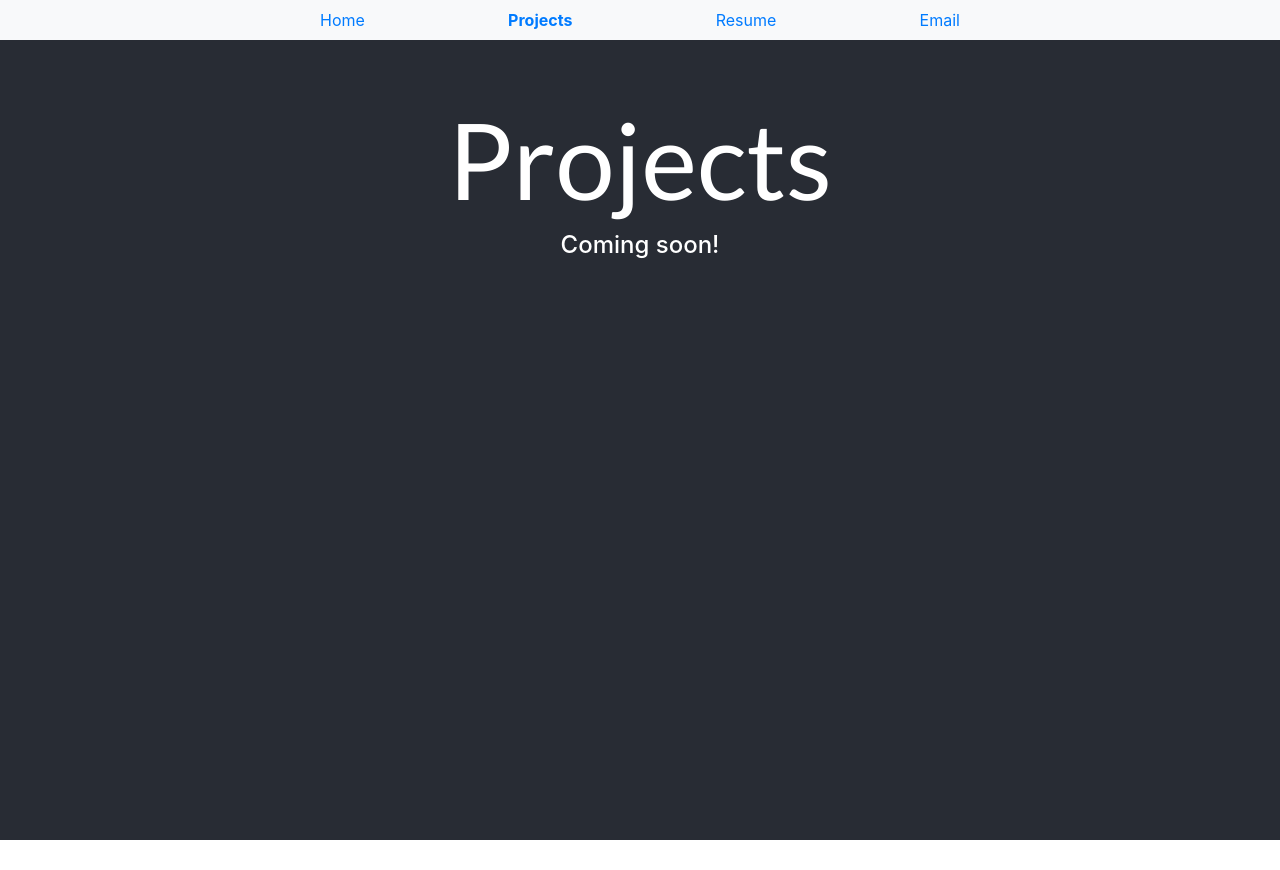
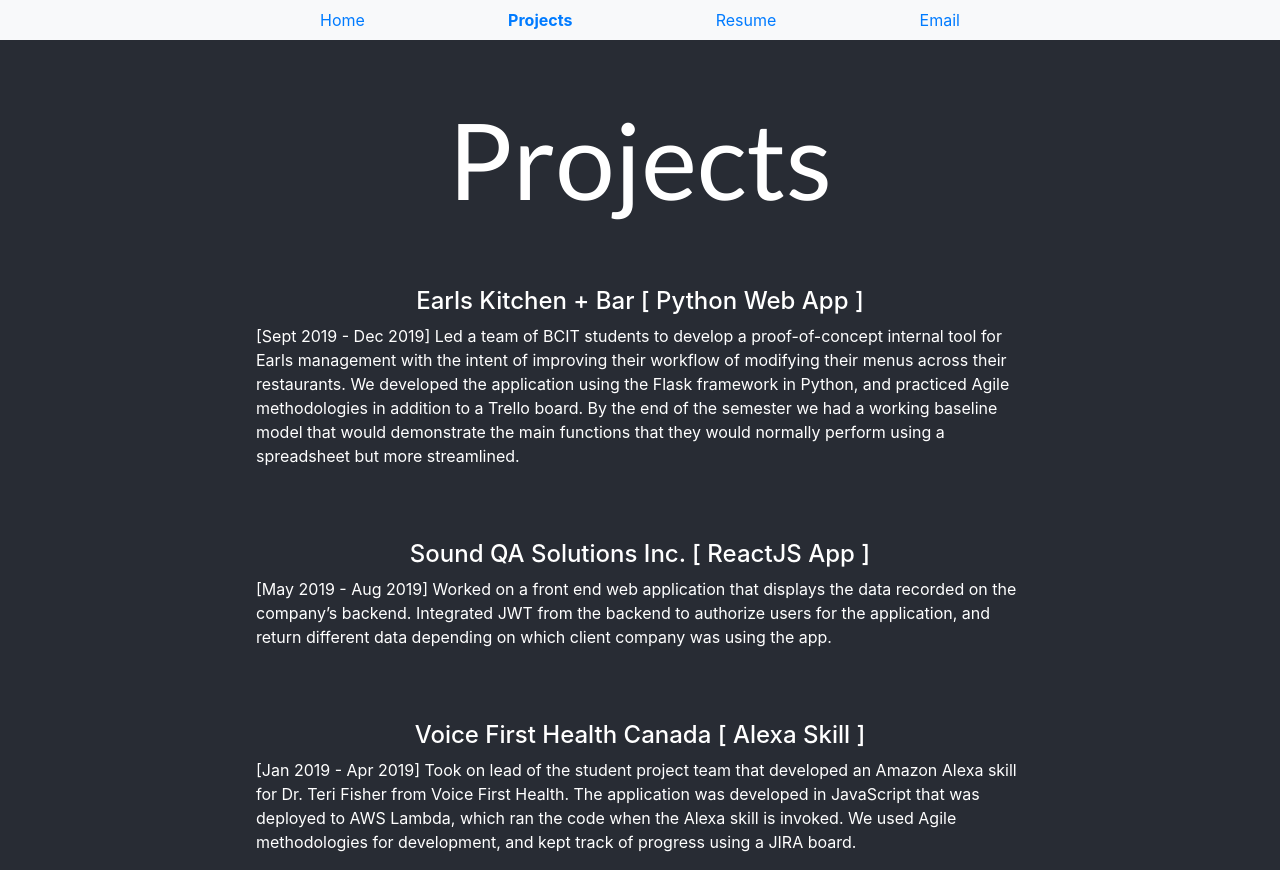
Before and after one commit to bwong97/web-portfolio, a React (Create React App) app: page /projects in a window 1280 px wide. Before the commit the page ends 840 px from the top, so only its background shows below. Built offline with nearby package versions, Linux system fonts and the light colour scheme.

Commit message:
updated projects page

```diff
--- a/src/App.css
+++ b/src/App.css
@@ -37,3 +37,11 @@
 .selected {
   font-weight: bold;
 }
+
+.job-section {
+  width: 60vw;
+}
+
+.job-header {
+  text-align: center;
+}
--- a/src/components/Projects/index.js
+++ b/src/components/Projects/index.js
@@ -1,11 +1,16 @@
 import React from 'react'
+import SoundQA from './portfolio/SoundQA'
+import VoiceFirst from './portfolio/VoiceFirst'
+import EarlsKitchen from './portfolio/EarlsKitchen'
 
 function Projects() {
   return (
     <div className="App-header">
       <h1>&nbsp;</h1>
       <h1 className="My-name">Projects</h1>
-      <h4>Coming soon!</h4>
+      <EarlsKitchen />
+      <SoundQA />
+      <VoiceFirst />
     </div>
   )
 }
--- /dev/null
+++ b/src/components/Projects/portfolio/EarlsKitchen.js
@@ -0,0 +1,19 @@
+
+
+import React from 'react'
+
+function EarlsKitchen() {
+  return (
+    <div className="job-section">
+      <h1>&nbsp;</h1>
+      <h4 className="job-header">Earls Kitchen + Bar [ Python Web App ]</h4>
+      <p>[Sept 2019 - Dec 2019] Led a team of BCIT students to develop a proof-of-concept internal tool for Earls management with the
+intent of improving their workflow of modifying their menus across their restaurants. We developed the
+application using the Flask framework in Python, and practiced Agile methodologies in addition to a
+Trello board. By the end of the semester we had a working baseline model that would demonstrate the
+main functions that they would normally perform using a spreadsheet but more streamlined.</p>
+    </div>
+  )
+}
+
+export default EarlsKitchen
--- /dev/null
+++ b/src/components/Projects/portfolio/SoundQA.js
@@ -0,0 +1,15 @@
+import React from 'react'
+
+function SoundQA() {
+  return (
+    <div className="job-section">
+      <h1>&nbsp;</h1>
+      <h4 className="job-header">Sound QA Solutions Inc. [ ReactJS App ]</h4>
+      <p>[May 2019 - Aug 2019] Worked on a front end web application that displays the data recorded on the company’s backend.
+Integrated JWT from the backend to authorize users for the application, and return different data
+depending on which client company was using the app.</p>
+    </div>
+  )
+}
+
+export default SoundQA
--- /dev/null
+++ b/src/components/Projects/portfolio/VoiceFirst.js
@@ -0,0 +1,16 @@
+import React from 'react'
+
+function VoiceFirst() {
+  return (
+    <div className="job-section">
+      <h1>&nbsp;</h1>
+      <h4 className="job-header">Voice First Health Canada [ Alexa Skill ]</h4>
+      <p>[Jan 2019 - Apr 2019] Took on lead of the student project team that developed an Amazon Alexa skill for Dr. Teri Fisher from
+Voice First Health. The application was developed in JavaScript that was deployed to AWS Lambda,
+which ran the code when the Alexa skill is invoked. We used Agile methodologies for development, and
+kept track of progress using a JIRA board.</p>
+    </div>
+  )
+}
+
+export default VoiceFirst
```
